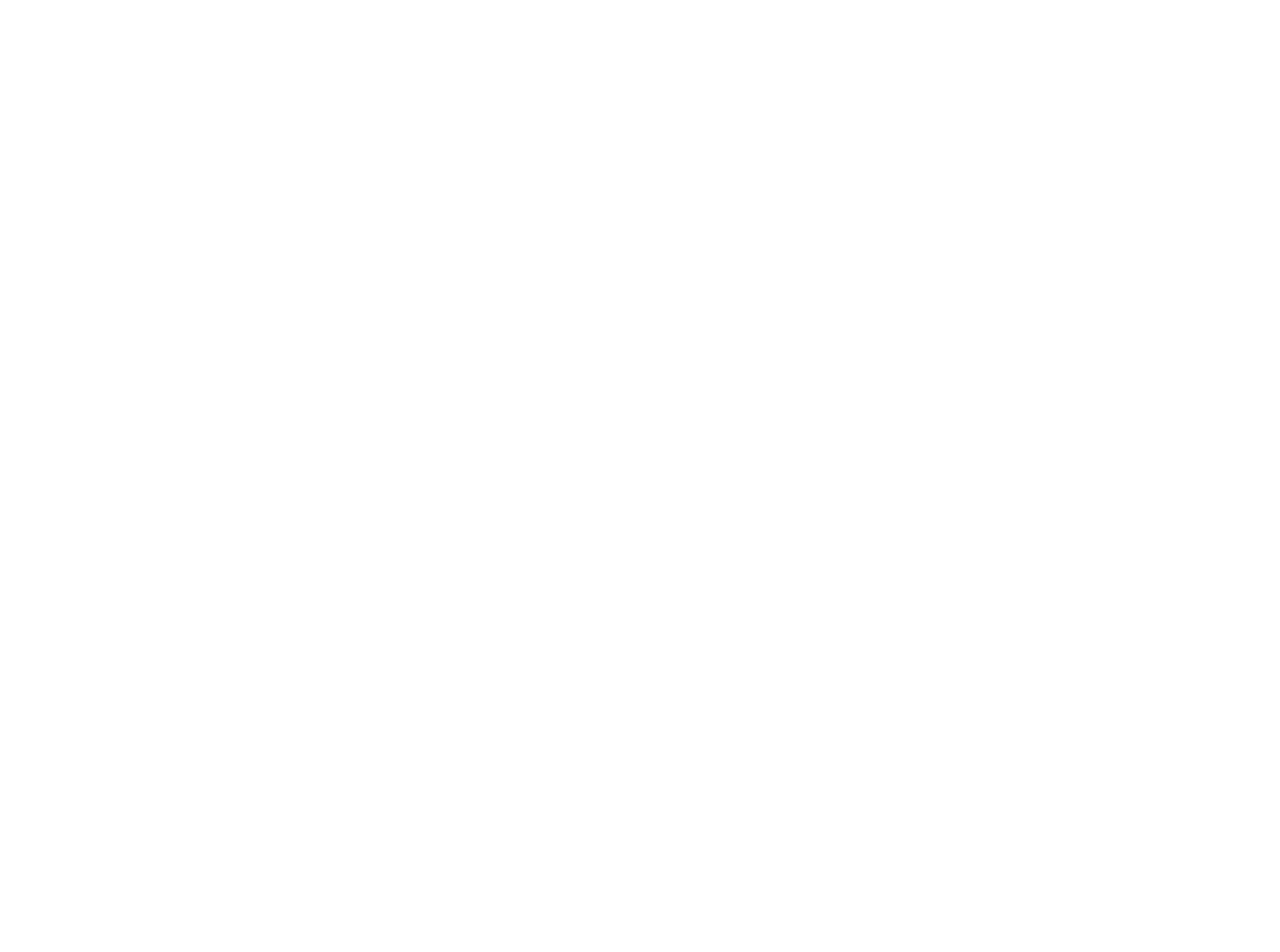
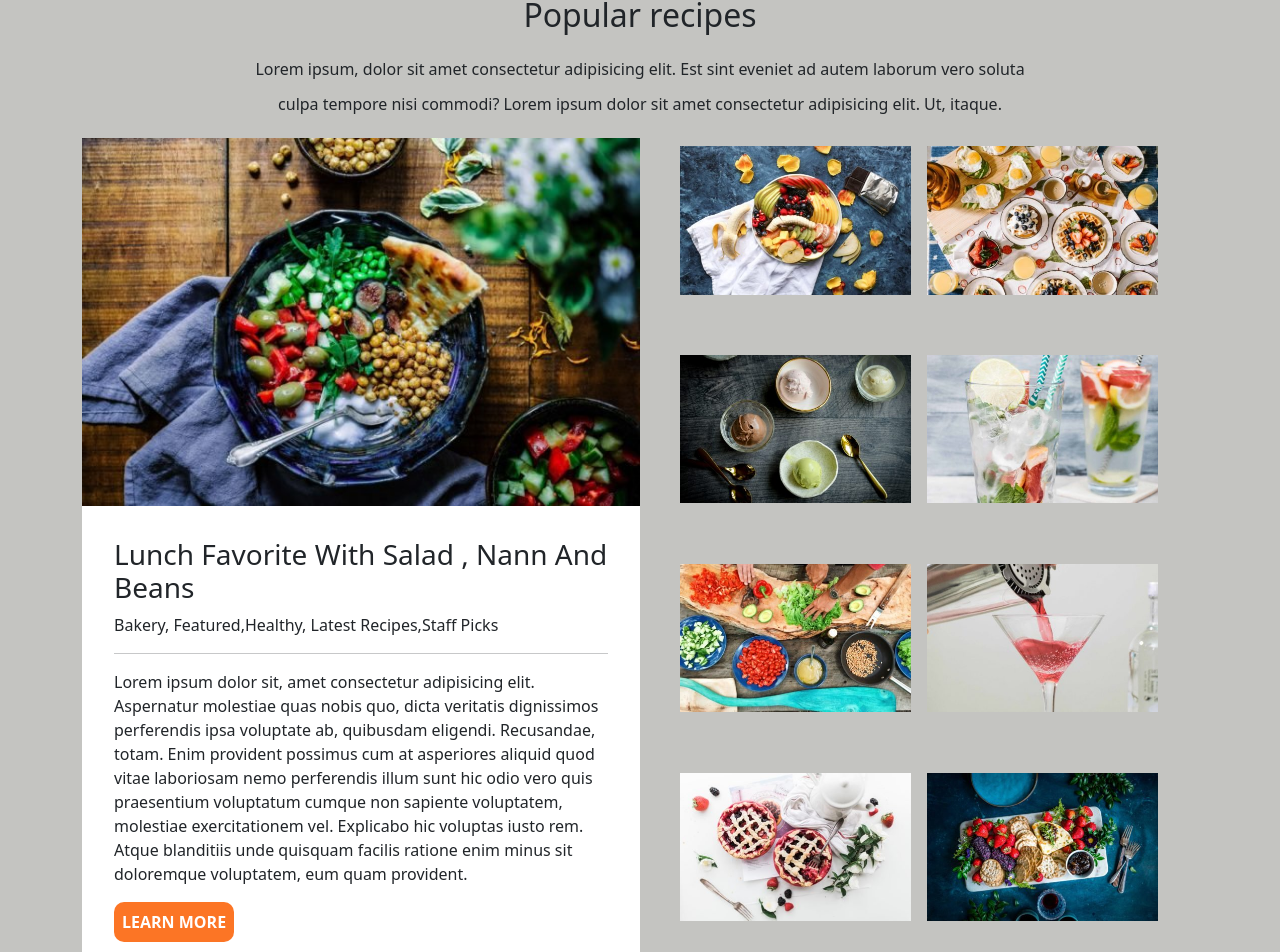
Before and after one commit to AndreaGallini/proj-html-vuejs, a Vue app: page / in a window 1280 px wide. Shown: the part 1620-2572 px from the top of the page. Before the commit the page ends 1370 px from the top, so only its background shows below. Built offline with nearby package versions, Linux system fonts and the light colour scheme; the HTML template or start-up script is replaced by a standard one.

Commit message:
add popular recipes

```diff
--- a/src/components/MainComponent.vue
+++ b/src/components/MainComponent.vue
@@ -4,17 +4,20 @@
     <div class="main">
       <FoodieJournalComponent />
     </div>
+    <PopularRecipes />
   </div>
 </template>
 
 <script>
 import JumboComponent from "./MainComponents/JumboComponent.vue";
 import FoodieJournalComponent from "./MainComponents/FoodieJournalComponent.vue";
+import PopularRecipes from "./MainComponents/PopularRecipes.vue";
 
 export default {
   components: {
     JumboComponent,
     FoodieJournalComponent,
+    PopularRecipes,
   },
 };
 </script>
--- /dev/null
+++ b/src/components/MainComponents/PopularRecipes.vue
@@ -0,0 +1,107 @@
+<template>
+  <div class="popularRecipes container-lg">
+    <div class="title container-lg">
+      <h2>Popular recipes</h2>
+      <p>
+        Lorem ipsum, dolor sit amet consectetur adipisicing elit. Est sint
+        eveniet ad autem laborum vero soluta culpa tempore nisi commodi? Lorem
+        ipsum dolor sit amet consectetur adipisicing elit. Ut, itaque.
+      </p>
+    </div>
+    <div class="recipes">
+      <div class="left">
+        <div class="col-12 my-card">
+          <img src="/images/Yogurt-Nan-600x395.jpg" alt="" />
+          <div class="card-text">
+            <h3>Lunch Favorite With Salad , Nann And Beans</h3>
+            <p>Bakery, Featured,Healthy, Latest Recipes,Staff Picks</p>
+            <hr />
+            <p>
+              Lorem ipsum dolor sit, amet consectetur adipisicing elit.
+              Aspernatur molestiae quas nobis quo, dicta veritatis dignissimos
+              perferendis ipsa voluptate ab, quibusdam eligendi. Recusandae,
+              totam. Enim provident possimus cum at asperiores aliquid quod
+              vitae laboriosam nemo perferendis illum sunt hic odio vero quis
+              praesentium voluptatum cumque non sapiente voluptatem, molestiae
+              exercitationem vel. Explicabo hic voluptas iusto rem. Atque
+              blanditiis unde quisquam facilis ratione enim minus sit doloremque
+              voluptatem, eum quam provident.
+            </p>
+            <button>Learn More</button>
+          </div>
+        </div>
+      </div>
+      <div class="right">
+        <div class="col-6" v-for="cards in store.popularRecipes">
+          <img :src="cards" alt="" />
+        </div>
+      </div>
+    </div>
+  </div>
+</template>
+
+<script>
+import { store } from "../../store";
+export default {
+  data() {
+    return {
+      store,
+    };
+  },
+};
+</script>
+
+<style lang="scss" scoped>
+@use "../../assets/partials/partials" as *;
+.popularRecipes {
+  padding-top: 700px;
+}
+.title {
+  display: flex;
+  flex-direction: column;
+  justify-content: center;
+  align-items: center;
+  padding: 0 10rem;
+  text-align: center;
+  p {
+    padding-top: 10px;
+    line-height: 35px;
+  }
+}
+.left,
+.right {
+  width: 50%;
+}
+img {
+  width: 100%;
+}
+.my-card {
+  background-color: white;
+}
+.recipes {
+  display: flex;
+}
+.right {
+  display: flex;
+  flex-wrap: wrap;
+  padding: 0 2rem;
+  div {
+    padding: 0.5rem;
+    img {
+      width: 100%;
+    }
+  }
+}
+.card-text {
+  padding: 2rem;
+}
+button {
+  background-color: $brandColor;
+  border: 0;
+  padding: 0.5rem;
+  border-radius: 10px;
+  color: white;
+  text-transform: uppercase;
+  font-weight: 700;
+}
+</style>
--- a/src/store.js
+++ b/src/store.js
@@ -29,4 +29,14 @@ export const store = reactive({
       }
 
     ],
+    popularRecipes: [
+        '/images/Mixed-fruits-460x295.jpg',
+        '/images/r-rachel-park-366508-unsplash-min-460x295.jpg',
+        '/images/r-michelle-tsang-500721-unsplash-min-460x295.jpg',
+        '/images/quick-summer-drink-460x295.jpg',
+        '/images/r-maarten-van-den-heuvel-400626-unsplash-min-460x295.jpg',
+        '/images/perfect-cosmopolitan-460x295.jpg',
+        '/images/r-brooke-lark-96398-unsplash-min-460x295.jpg',
+        '/images/fi2x-6-460x295.jpg',
+    ]
 });
```
